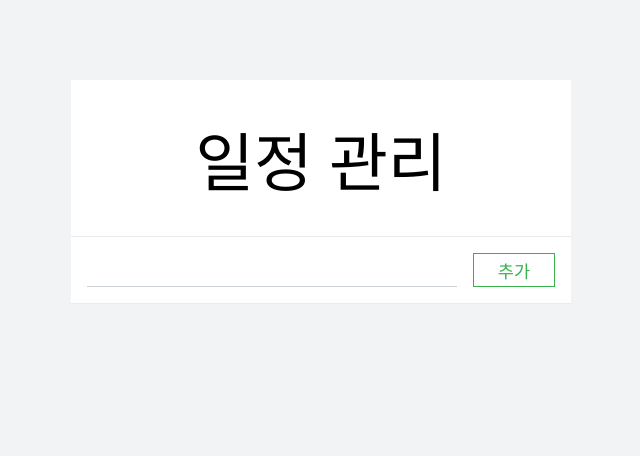
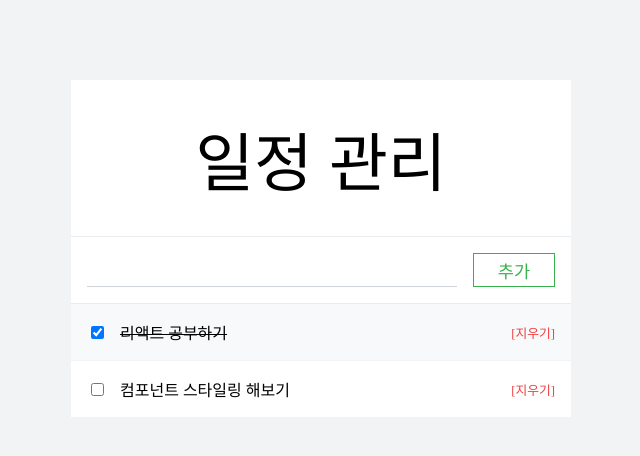
Before and after one commit to Hyegyeong310/react-docker-todoList, a React app: page / in a window 1280 px wide. Shown: the top 456 px of the page, without its empty margins (319-959 px from the left). Built offline with nearby package versions, Linux system fonts and the light colour scheme.

Commit message:
add TodoList component

```diff
--- a/src/components/App.js
+++ b/src/components/App.js
@@ -1,12 +1,14 @@
 import React, { Component } from 'react';
 import PageTemplate from './PageTemplate';
 import TodoInput from './TodoInput';
+import TodoList from './TodoList';
 
 class App extends Component {
   render() {
     return (
       <PageTemplate>
         <TodoInput />
+        <TodoList />
       </PageTemplate>
     );
   }
--- a/src/components/TodoItem/TodoItem.scss
+++ b/src/components/TodoItem/TodoItem.scss
@@ -25,7 +25,7 @@
     }
   }
   &:nth-child(odd) {
-    background: &oc-gray-0;
+    background: $oc-gray-0;
   }
   &:hover {
     background: $oc-gray-1;
--- /dev/null
+++ b/src/components/TodoList/TodoList.js
@@ -0,0 +1,15 @@
+import React, { Component } from 'react';
+import TodoItem from '../TodoItem';
+
+class TodoList extends Component {
+  render() {
+    return (
+      <div>
+        <TodoItem done>리액트 공부하기</TodoItem>
+        <TodoItem>컴포넌트 스타일링 해보기</TodoItem>
+      </div>
+    );
+  }
+}
+
+export default TodoList;
--- /dev/null
+++ b/src/components/TodoList/index.js
@@ -0,0 +1 @@
+export { default } from './TodoList';
```
